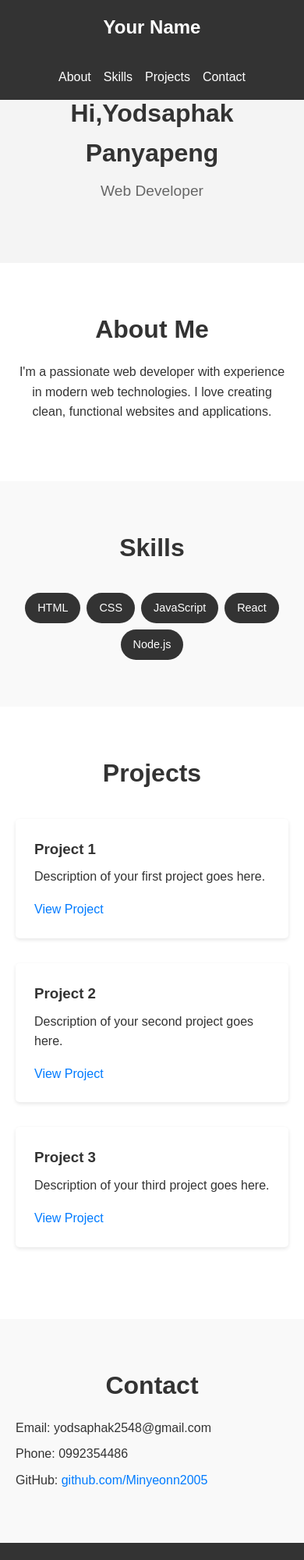
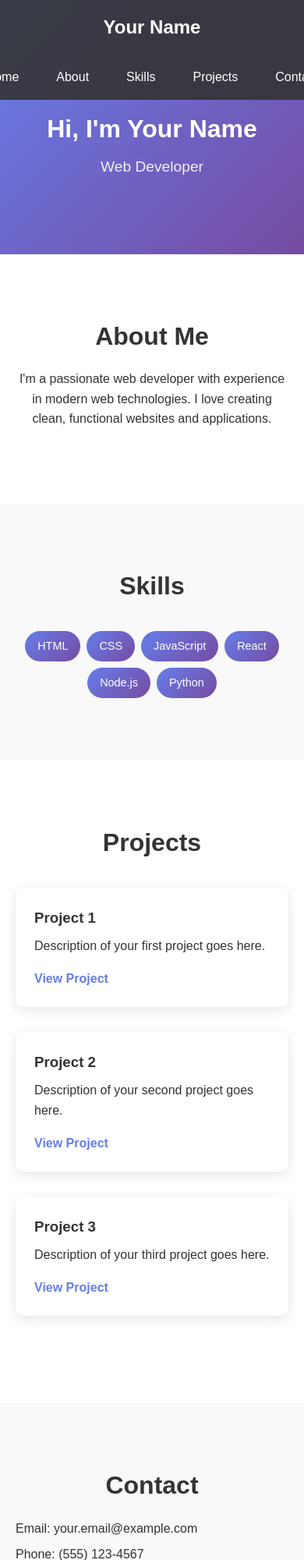
Before and after one commit to pppskk/projectJavascript, a plain HTML site: page portfolioGolf.html in a window 390 px wide. Shown: the top 2000 px of the page at 78% size. Drawn offline with Linux system fonts and the light colour scheme.

Commit message:
Section completed
Color we will settle this later

```diff
--- a/portfolioGolf.css
+++ b/portfolioGolf.css
@@ -3,6 +3,10 @@
     margin: 0;
     padding: 0;
     box-sizing: border-box;
+}
+
+html {
+    scroll-behavior: smooth;
 }
 
 body {
@@ -19,13 +23,15 @@ body {
 
 /* Navigation */
 nav {
-    background: #333;
+    background: rgba(51, 51, 51, 0.9);
+    backdrop-filter: blur(10px);
     color: white;
     padding: 1rem 0;
     position: fixed;
     width: 100%;
     top: 0;
     z-index: 100;
+    transition: all 0.3s ease;
 }
 
 nav .container {
@@ -47,17 +53,22 @@ nav ul {
 nav a {
     color: white;
     text-decoration: none;
+    padding: 0.5rem 1rem;
+    border-radius: 20px;
+    transition: all 0.3s ease;
 }
 
 nav a:hover {
-    text-decoration: underline;
+    background: rgba(255, 255, 255, 0.2);
+    text-decoration: none;
 }
 
 /* Hero Section */
 #hero {
-    background: #f4f4f4;
-    padding: 100px 0 60px;
+    background: linear-gradient(135deg, #667eea 0%, #764ba2 100%);
+    padding: 120px 0 80px;
     text-align: center;
+    color: white;
 }
 
 #hero h1 {
@@ -67,12 +78,13 @@ nav a:hover {
 
 #hero p {
     font-size: 1.2rem;
-    color: #666;
+    opacity: 0.9;
 }
 
 /* Sections */
 section {
-    padding: 60px 0;
+    padding: 80px 0;
+    scroll-margin-top: 80px;
 }
 
 section:nth-child(even) {
@@ -100,11 +112,16 @@ p {
 }
 
 .skill {
-    background: #333;
+    background: linear-gradient(135deg, #667eea, #764ba2);
     color: white;
     padding: 0.5rem 1rem;
     border-radius: 20px;
     font-size: 0.9rem;
+    transition: transform 0.3s ease;
+}
+
+.skill:hover {
+    transform: translateY(-2px);
 }
 
 /* Projects */
@@ -112,8 +129,14 @@ p {
     background: white;
     margin: 2rem 0;
     padding: 1.5rem;
-    border-radius: 5px;
-    box-shadow: 0 2px 5px rgba(0,0,0,0.1);
+    border-radius: 10px;
+    box-shadow: 0 4px 15px rgba(0,0,0,0.1);
+    transition: all 0.3s ease;
+}
+
+.project:hover {
+    transform: translateY(-5px);
+    box-shadow: 0 8px 25px rgba(0,0,0,0.15);
 }
 
 .project h3 {
@@ -127,12 +150,14 @@ p {
 }
 
 .project a {
-    color: #007bff;
+    color: #667eea;
     text-decoration: none;
+    font-weight: bold;
+    transition: color 0.3s ease;
 }
 
 .project a:hover {
-    text-decoration: underline;
+    color: #764ba2;
 }
 
 /* Contact */
@@ -142,12 +167,13 @@ p {
 }
 
 #contact a {
-    color: #007bff;
+    color: #667eea;
     text-decoration: none;
+    transition: color 0.3s ease;
 }
 
 #contact a:hover {
-    text-decoration: underline;
+    color: #764ba2;
 }
 
 /* Footer */
@@ -174,7 +200,7 @@ footer p {
     }
 
     #hero {
-        padding: 120px 0 60px;
+        padding: 140px 0 80px;
     }
 
     #hero h1 {
--- a/portfolioGolf.html
+++ b/portfolioGolf.html
@@ -3,7 +3,7 @@
 <head>
     <meta charset="UTF-8">
     <meta name="viewport" content="width=device-width, initial-scale=1.0">
-    <title>Yodsaphak Panyapeng Portfolio</title>
+    <title>Your Name - Portfolio</title>
     <link rel="stylesheet" href="portfolioGolf.css">
 </head>
 <body>
@@ -12,7 +12,8 @@
         <div class="container">
             <h2>Your Name</h2>
             <ul>
-                <li><a hr ef="#about">About</a></li>
+                <li><a href="#hero">Home</a></li>
+                <li><a href="#about">About</a></li>
                 <li><a href="#skills">Skills</a></li>
                 <li><a href="#projects">Projects</a></li>
                 <li><a href="#contact">Contact</a></li>
@@ -23,7 +24,7 @@
     <!-- Hero -->
     <section id="hero">
         <div class="container">
-            <h1>Hi,Yodsaphak Panyapeng</h1>
+            <h1>Hi, I'm Your Name</h1>
             <p>Web Developer</p>
         </div>
     </section>
@@ -46,6 +47,7 @@
                 <div class="skill">JavaScript</div>
                 <div class="skill">React</div>
                 <div class="skill">Node.js</div>
+                <div class="skill">Python</div>
             </div>
         </div>
     </section>
@@ -76,16 +78,17 @@
     <section id="contact">
         <div class="container">
             <h2>Contact</h2>
-            <p>Email: yodsaphak2548@gmail.com</p>
-            <p>Phone: 0992354486</p>
-            <p>GitHub: <a href="https://github.com/Minyeonn05">github.com/Minyeonn2005</a></p>
+            <p>Email: your.email@example.com</p>
+            <p>Phone: (555) 123-4567</p>
+            <p>LinkedIn: <a href="#">linkedin.com/in/yourname</a></p>
+            <p>GitHub: <a href="#">github.com/yourname</a></p>
         </div>
     </section>
 
     <!-- Footer -->
     <footer>
         <div class="container">
-            <p>&copy; 2025 Lumina AI. All rights reserved.</p>
+            <p>&copy; 2025 Your Name. All rights reserved.</p>
         </div>
     </footer>
 </body>
```
